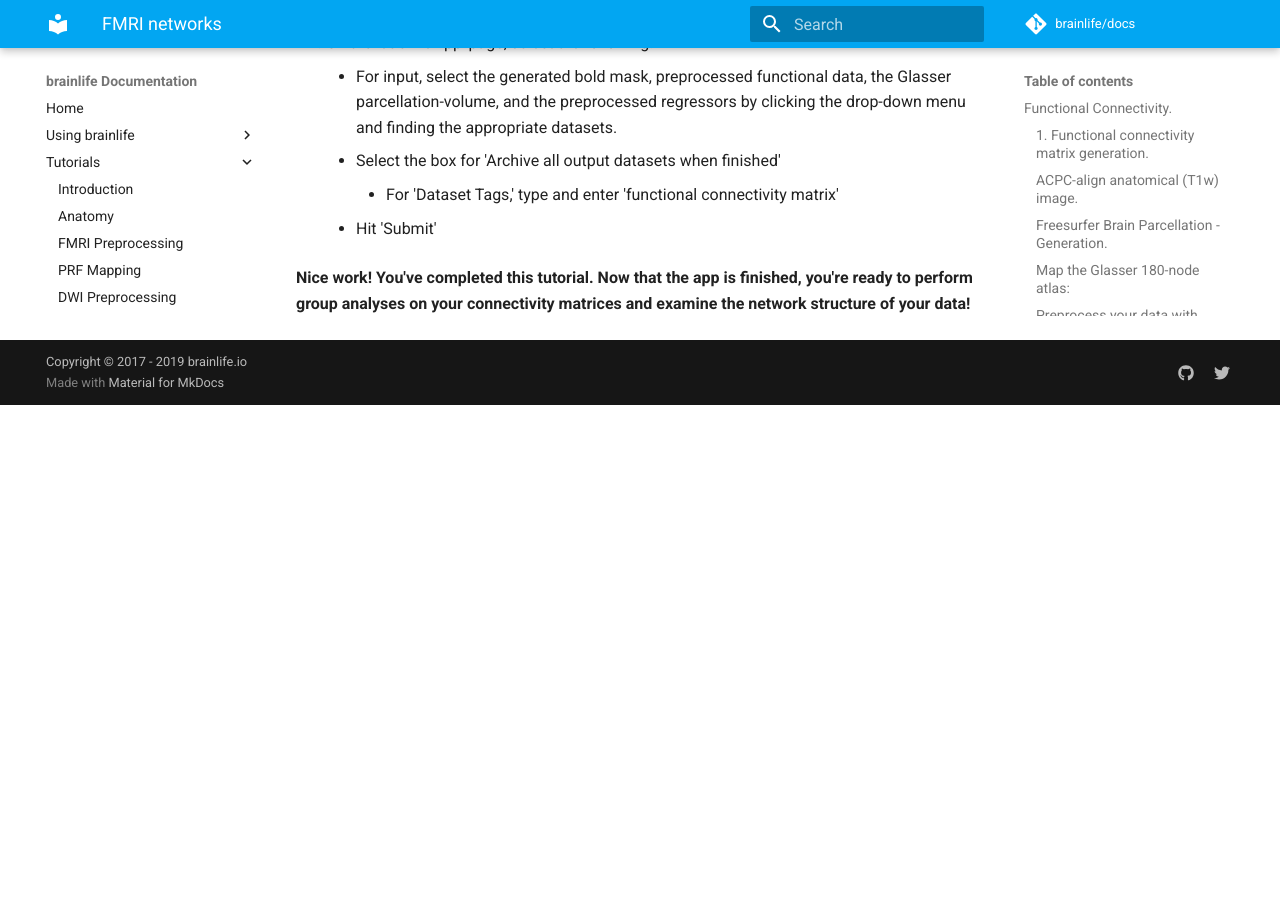
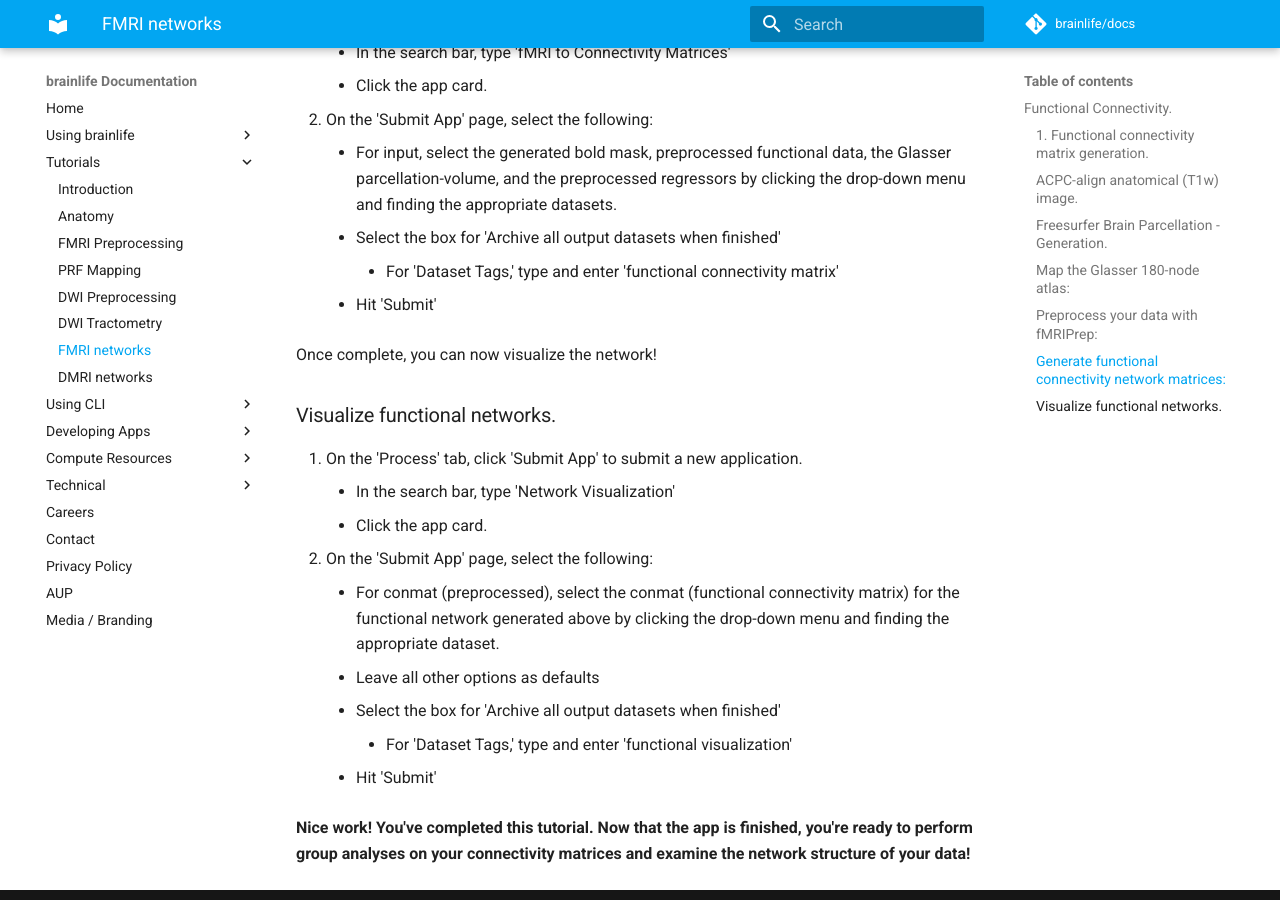
Before and after one commit to brainlife/docs, an MkDocs documentation site: the page built from docs/tutorial/networkneuroscience-functional.md, in a window 1280 px wide and 900 px high, scrolled down 4374 px. Built offline with MkDocs 1.6.1 and Material for MkDocs 9.7.7, drawn with Linux system fonts in a browser that asks for light colours; comment, search, counter and statistics services are not loaded; before the commit the page ends 4779 px from its top, so only the background shows below that; some of the changed text lies outside the part shown.

Commit message:
Update networkneuroscience-functional.md

```diff
--- a/docs/tutorial/networkneuroscience-functional.md
+++ b/docs/tutorial/networkneuroscience-functional.md
@@ -38,6 +38,7 @@
 1. Once the app is finished running, view the results by clicking the 'eye' icon to the right of the dataset
     * Choose 'fsleyes' as your viewer
     * Only have the file titled 'out.nii.gz' selected in the viewer
+1. You can also generate a QA image of the results by running the 'Generate images of T1' using the ACPC-aligned anatomical image generated above! Archive the results and save with the tag 'qa t1 acpc'.
 
 Once you're happy with the alignment, you can move onto Freesurfer parcellation generation!
 
@@ -110,4 +111,18 @@
         * For 'Dataset Tags,' type and enter 'functional connectivity matrix'
     * Hit 'Submit'
 
+Once complete, you can now visualize the network!
+
+### Visualize functional  networks.
+
+1. On the 'Process' tab, click 'Submit App' to submit a new application.
+    * In the search bar, type 'Network Visualization'
+    * Click the app card.
+1. On the 'Submit App' page, select the following:
+    * For conmat (preprocessed), select the conmat (functional connectivity matrix) for the functional network generated above by clicking the drop-down menu and finding the appropriate dataset.
+    * Leave all other options as defaults
+    * Select the box for 'Archive all output datasets when finished'
+        * For 'Dataset Tags,' type and enter 'functional visualization'
+    * Hit 'Submit'
+
 **Nice work! You've completed this tutorial. Now that the app is finished, you're ready to perform group analyses on your connectivity matrices and examine the network structure of your data!**
```
